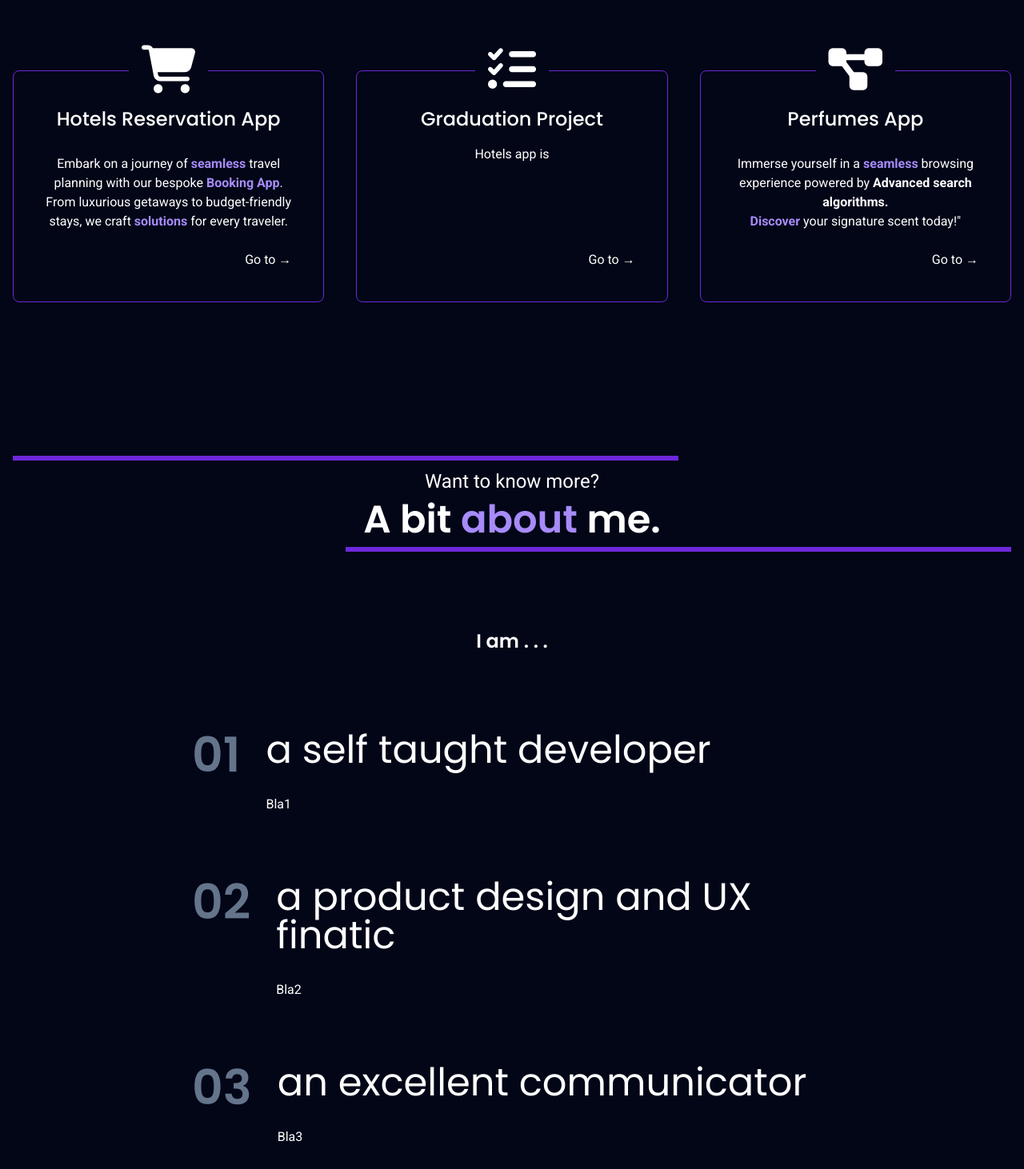
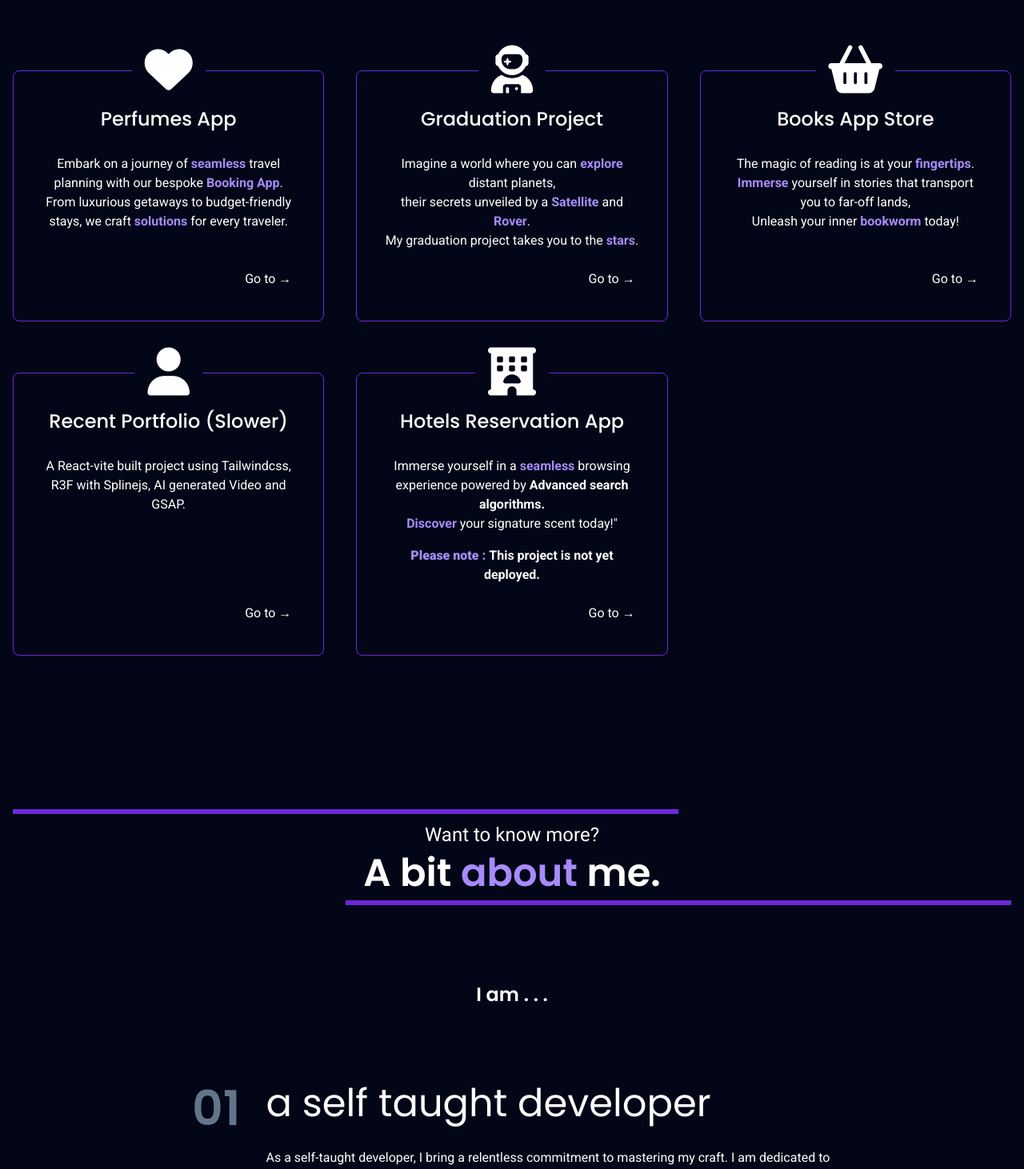
Before and after one commit to AntonNageh/PortfolioUsingSvelteKit, a SvelteKit app: page / in a window 1280 px wide. Shown: the part 1000-2462 px from the top of the page at 80% size. Built offline with nearby package versions, Linux system fonts and the light colour scheme.

Commit message:
FinalTouch

```diff
--- a/src/components/Footer.svelte
+++ b/src/components/Footer.svelte
@@ -4,16 +4,24 @@ flex flex-col gap-4 sm:gap-8 justify-center items-center">
         Connect with me &darr;
     </p>
     <div class="flex flex-col gap-4 items-center justify-center">
-        <p><b class="pr-2">Email</b> anton_nageh20@gmail.com</p>
+        <p>
+            <b class="pr-2">Email</b>
+            <a class="text-violet-400" target="_blank" href={`mailto:anton.nageh20@gmail.com`}>
+                anton_nageh20@gmail.com <sup><span class="text-xs scale-75 pl-0.5">
+                    <i class="fa-solid fa-arrow-up-right-from-square text-xs scale-[75%]"/>
+                </span></sup>
+            </a>
+        </p>
+
         <p><b class="pr-2">LinkedIn</b>
-            <a class="text-violet-400" target="_blank" href="#">
+            <a class="text-violet-400" target="_blank" href="https://www.linkedin.com/in/anton-nageh-772852169">
                 anton_nageh20 <sup><span class="text-xs scale-75 pl-0.5">
                     <i class="fa-solid fa-arrow-up-right-from-square text-xs scale-[75%]"/>
                 </span></sup>
             </a>
         </p>
         <p><b class="pr-2">GitHub</b>
-            <a class="text-violet-400" target="_blank" href="#">
+            <a class="text-violet-400" target="_blank" href="https://github.com/AntonNageh">
                 anton_nageh20 <sup><span class="text-xs scale-75 pl-0.5">
                     <i class="fa-solid fa-arrow-up-right-from-square text-xs scale-[75%]"/>
                 </span></sup>
--- a/src/components/Header.svelte
+++ b/src/components/Header.svelte
@@ -18,7 +18,7 @@
             <a  href={tab.link} class="duration-200 hover:text-violet-400">{tab.name}</a>
             {/each}
         </div>
-        <a href="#" target="_blank" class="blueShadow relative overflow-hidden px-5 py-2 group rounded-full bg-white
+        <a href="https://www.linkedin.com/in/anton-nageh-772852169" target="_blank" class="blueShadow relative overflow-hidden px-5 py-2 group rounded-full bg-white
         text-slate-950">
             <div class="absolute top-0 right-full w-full h-full bg-violet-400 opacity-20
             group-hover:translate-x-full z-0 duration-200">
--- a/src/components/Main.svelte
+++ b/src/components/Main.svelte
@@ -2,15 +2,17 @@
 import Step from '../components/Step.svelte';
 
 let steps = [
-    {name:'Hotels Reservation App', icon: 'fa-solid fa-cart-shopping', href:'#bla1'},
-    {name:'Graduation Project', icon: 'fa-solid fa-list-check'  ,href:'#bla2'},
-    {name:'Perfumes App', icon: 'fa-solid fa-diagram-project',  href:'#bla3'},
+    {name:'Perfumes App', icon: 'fa-solid fa-heart',  href:'https://perfumesapp.vercel.app'},
+    {name:'Graduation Project', icon: 'fa-solid fa-user-astronaut'  ,href:'https://iaetsatellite.vercel.app/'},
+    {name:'Books App Store', icon: 'fa-solid fa-basket-shopping',  href:'https://anton-mybookstore.vercel.app/'},
+    {name:'Recent Portfolio (Slower)', icon: 'fa-solid fa-user',  href:'https://portfoliootemplate.vercel.app/'},
+    {name:'Hotels Reservation App', icon: 'fa-solid fa-hotel', href:'#bla1'},
 ]
 
 let benefits = [
-    {name:"a self taught developer", description:"Bla1"},
-    {name:"a product design and UX finatic", description:"Bla2"},
-    {name:"an excellent communicator", description:"Bla3"},
+    {name:"a self taught developer", description:"As a self-taught developer, I bring a relentless commitment to mastering my craft. I am dedicated to crafting innovative solutions and constantly enhancing my technical prowess to conquer even the most intricate challenges."},
+    {name:"a product design and UX finatic", description:"My passion for product design and obsession with user experience drive me to create exceptional, user-centric solutions. I'm dedicated to crafting designs that not only captivate but also seamlessly engage your audience."},
+    {name:"an excellent communicator", description:"Communication is at the heart of success. I possess the art of conveying complex ideas with eloquence and precision. Your vision will not only be understood but articulated effectively, ensuring the seamless realization of your projects. Let's embark on a journey of innovation and excellence together."},
 ]
 </script>
 
@@ -27,7 +29,7 @@ let benefits = [
             </p>
             <a class="blueShadow mx-auto lg:mr-auto lg:ml-0 text-base sm:text-lg md:text-xl
             poppins relative overflow-hidden px-6 py-3 group rounded-full bg-white text-slate-950 cursor-pointer"
-            href="#"
+            href="https://www.linkedin.com/in/anton-nageh-772852169"
             target="_blank"
             >
                 <div class="absolute top-0 right-full w-full h-full bg-violet-400 opacity-20
@@ -36,6 +38,7 @@ let benefits = [
             </a>
         </div>
         <div class="relative shadow-2xl grid place-items-center">
+            <!-- svelte-ignore a11y-img-redundant-alt -->
             <img src={"images/profile.png"} alt="Profile image"
             class="object-cover z-[2] md:max-h-[80vh] rounded-[1.7rem] max-h-[60vh]"/>
         </div>
@@ -57,7 +60,7 @@ let benefits = [
             <i class="fa-regular fa-circle-play"/>
             <p>My CV</p>
         </a>
-        <div class="grid grid-cols-1 lg:grid-cols-3 gap-12 lg:gap-10">
+        <div class="grid grid-cols-1 lg:grid-cols-3 gap-12 lg:gap-10 lg:gap-y-16">
             <Step step={steps[0]}>
                 <p class="mt-3">
                     Embark on a journey of <strong class="text-violet-400">seamless</strong>
@@ -67,12 +70,25 @@ let benefits = [
                 </p>
             </Step>
             <Step step={steps[1]}>
-                <p>Hotels app is</p>
+                <p class="mt-3"> Imagine a world where you can <strong class="text-violet-400">explore</strong> distant planets, <br/>
+                    their secrets unveiled by a <strong class="text-violet-400">Satellite</strong> and <strong class="text-violet-400">Rover</strong>. <br/>
+                    My graduation project takes you to the <strong class="text-violet-400">stars</strong>.
+                </p>
             </Step>
             <Step step={steps[2]}>
+                <p class="mt-3">The magic of reading is at your <strong class="text-violet-400">fingertips</strong>.<br/>
+                    <strong class="text-violet-400">Immerse</strong> yourself in stories that transport you to far-off lands, <br/>
+                    Unleash your inner <strong class="text-violet-400">bookworm</strong> today! </p>
+            </Step>
+            <Step step={steps[3]}>
+                <p class="mt-3 leading-6">A React-vite built project using Tailwindcss, R3F with Splinejs, AI generated Video and GSAP.
+                </p>
+            </Step>
+            <Step step={steps[4]}>
                 <p class="mt-3">Immerse yourself in a <strong class="text-violet-400">seamless</strong>
                     browsing experience powered by <b>Advanced search algorithms.</b><br/>
                     <strong class="text-violet-400">Discover</strong> your signature scent today!" </p>
+                    <b> <strong class="text-violet-400">Please note : </strong>This project is not yet deployed.</b>
             </Step>
 
         </div>
```
Also changed, not shown: manifest.json (added), static/favicon.png.
